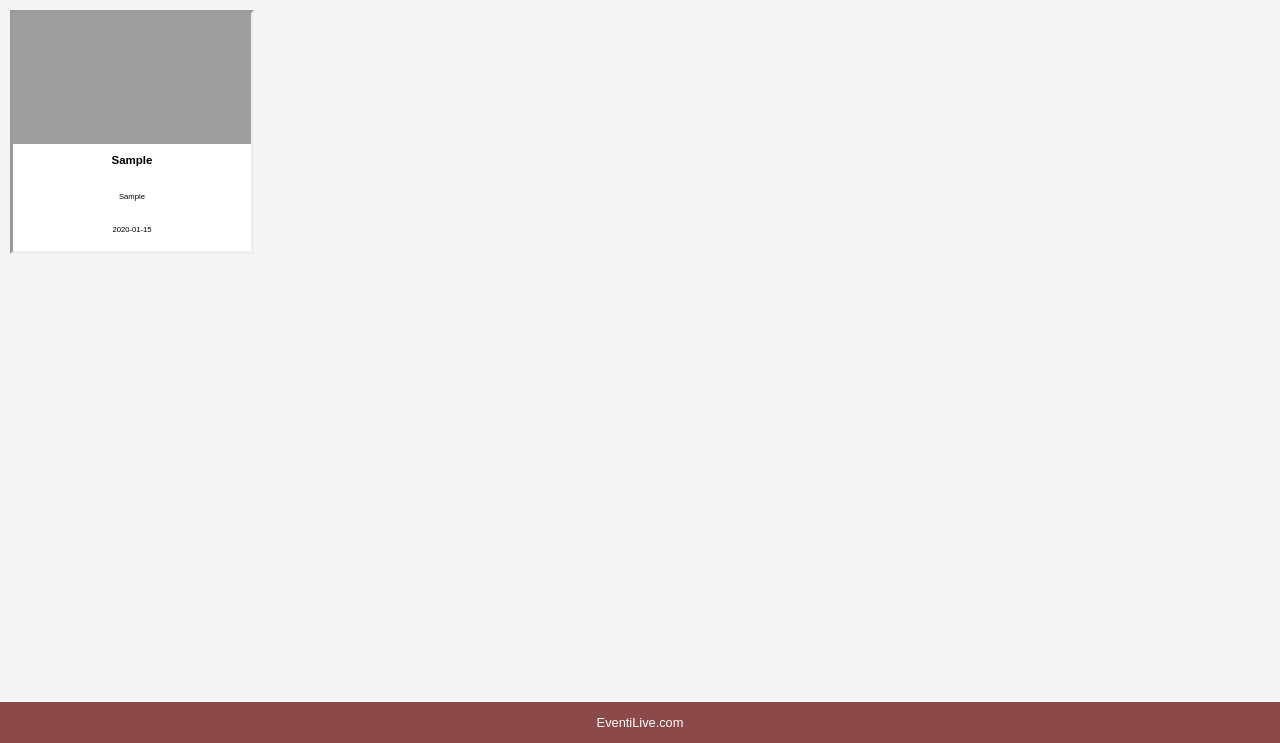
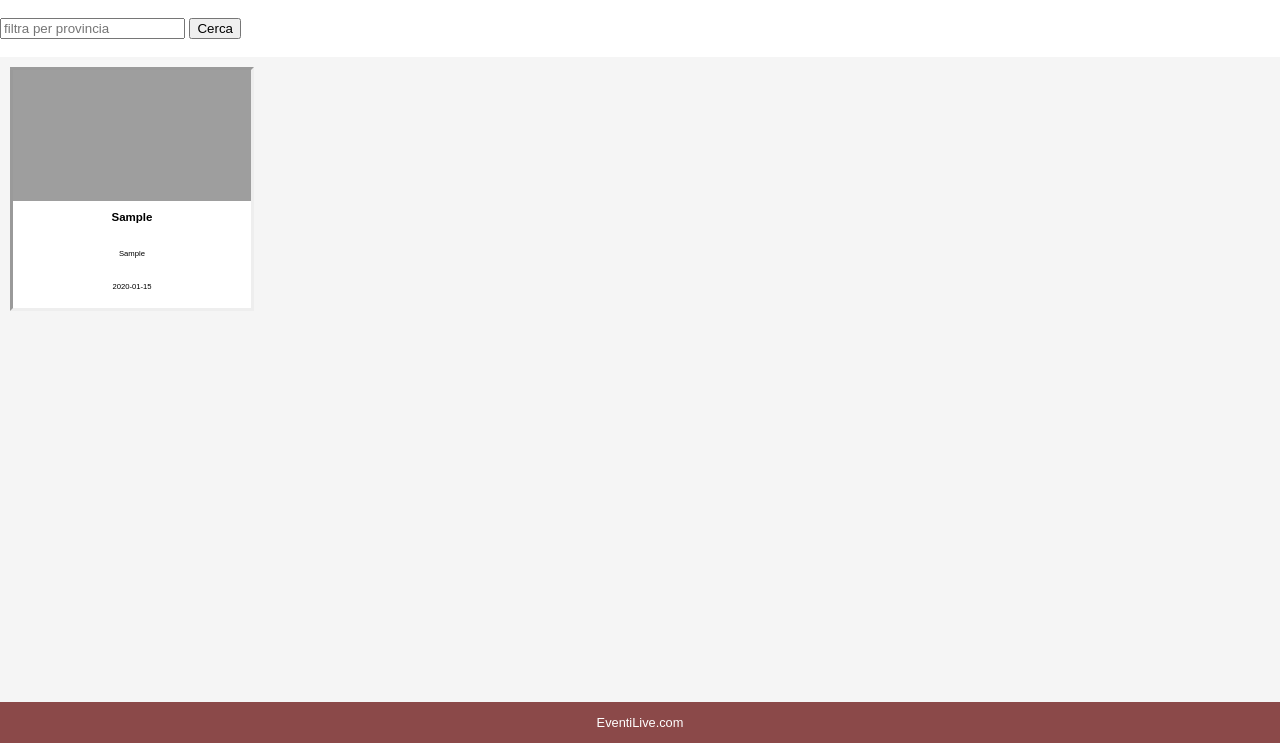
Before and after one commit to lndev2/eventilive, a PHP site: page /eventi/eventi_contr.php?categoria=1 in a window 1280 px wide. Shown: the part 57-800 px from the top of the page. Run offline with PHP 8.4, Linux system fonts and the light colour scheme; tables that the repository leaves empty hold one stand-in row (values such as "Sample post"); grey boxes are pictures that could not be loaded.

Commit message:
aggiunto filtro per province

```diff
--- a/eventi/eventi_contr.php
+++ b/eventi/eventi_contr.php
@@ -6,9 +6,28 @@ require "eventi_model.php";
 
 
 if (isset($_GET["categoria"])) {
+
+
     $idCategoria = $_GET["categoria"];
-    $result = retrieves_events($conn, $idCategoria);
+    $provincia = $_GET["provincia"] ?? null;
+
+    if (!isset($_GET["provincia"])) {
+
+
+        $result = retrieves_events($conn, $idCategoria);
+
+
+    } else {
+
+
+
+        $result = retrieves_events_by_prov( $conn,  $idCategoria, $provincia);
+        //echo $result ;
+
+    }
 }
+
+
 
 require_once '../config_session.inc.php';
 $user = $_SESSION['user'] ?? null;
--- a/eventi/eventi_model.php
+++ b/eventi/eventi_model.php
@@ -13,3 +13,16 @@ function retrieves_events(object $conn, string $idCategoria)
 
     return $result;
 }
+
+
+function retrieves_events_by_prov(object $conn, string $idCategoria, string $provincia)
+{
+
+    $sql = 'SELECT titolo, città, data_inizio , id_evento, immagine FROM eventi WHERE eventi.id_categoria = ? AND eventi.provincia = ? ORDER BY data_inizio ASC ';
+    $stmt = $conn->prepare($sql);
+    $stmt->bind_param("ss", $idCategoria, $provincia);
+    $stmt->execute();
+    $result = $stmt->get_result();
+
+    return $result;
+}
--- a/eventi/eventi_page.php
+++ b/eventi/eventi_page.php
@@ -23,6 +23,15 @@ require "../partials/navbar.php"
 
     <?php renderNavbar($user); ?>
 
+    <form action="eventi_contr.php" method="GET" >
+
+        <br>
+        <input type="text" id="provincia" value="<?php echo $provincia?>" name="provincia" placeholder="filtra per provincia" required>
+        <input type="hidden" name="categoria" value="<?php echo $idCategoria ?>">
+        <button type="submit">Cerca</button>
+        <br><br>
+    </form>
+
     <div class="content">
 
         <div class="grid-container-eventi">
--- a/login/login_contr_funzioni.php
+++ b/login/login_contr_funzioni.php
@@ -12,7 +12,7 @@ function is_input_empty(string $username,string  $pwd){
 
 
 // get_user(object $pdo, string $username) può ritornare un array se trova l'utente o false se non lo trova
-function is_username_wrong(bool|array $result){
+function is_username_wrong(null|array $result){
 
     if(!$result){
         return true;
--- a/login/login_model.inc.php
+++ b/login/login_model.inc.php
@@ -2,7 +2,7 @@
 
 declare(strict_types=1);
 
-function get_user($mysqli, $username) {
+function get_user($mysqli, $username): mixed {
     $query = "SELECT * FROM utenti WHERE nickname = ?"; // Placeholder for prepared statement
     $stmt = $mysqli->prepare($query);
 
```
Also changed, not shown: debug.php (+4 -14 lines).
